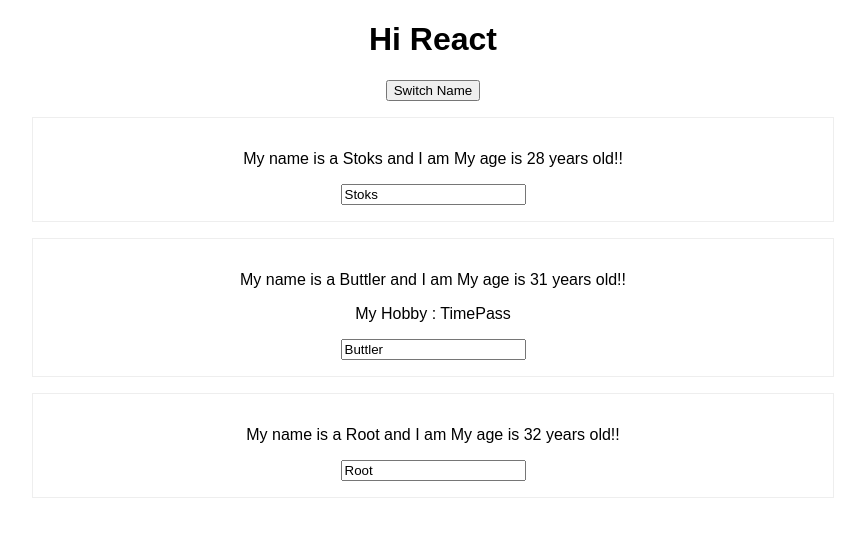
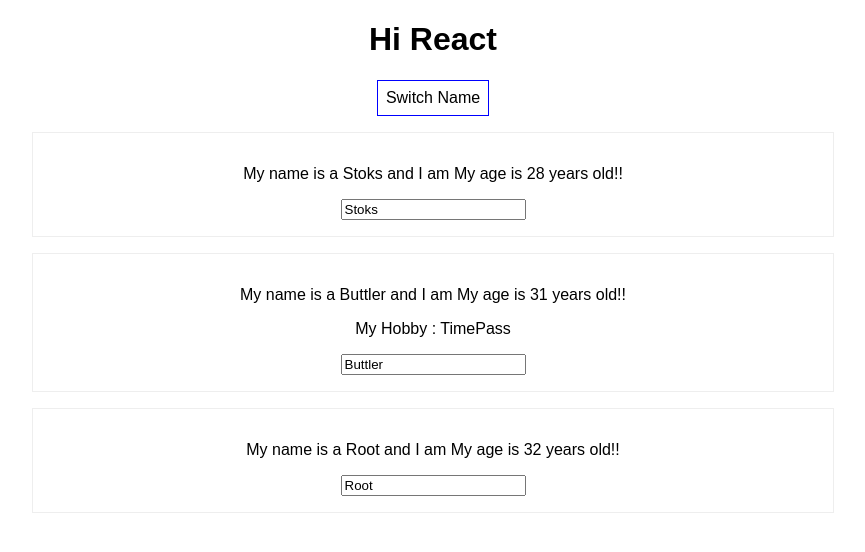
Before and after one commit to Nitin2910/react-app, a React (Create React App) app: page / in a window 1280 px wide. Shown: the top 552 px of the page, without its empty margins (207-1072 px from the left). Built offline with nearby package versions, Linux system fonts and the light colour scheme.

Commit message:
inline styles

```diff
--- a/src/App.js
+++ b/src/App.js
@@ -34,10 +34,20 @@
   };
 
   render() {
+
+    const style ={
+      backgroundColor : 'white',
+      font : 'inherit',
+      border : '1px solid blue',
+      padding :  '8px',
+      cursor : 'pointer'
+    };
+
     return (
       <div className="App">
         <h1>Hi React</h1>
-        <button onClick={()=>this.switchNameHandler('WI')}>Switch Name</button>
+        <button style={style}
+        onClick={()=>this.switchNameHandler('WI')}>Switch Name</button>
         <Person
           name={this.state.persons[0].name}
           age={this.state.persons[0].age}
```
